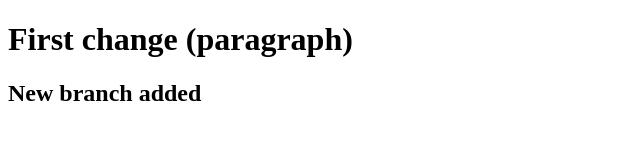
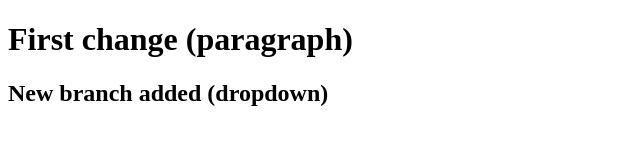
Before and after one commit to lokeshverma21/git-practice, a plain HTML site: page index.html in a window 1280 px wide. Shown: the whole page, without its empty margins (0-640 px from the left). Drawn offline with Linux system fonts and the light colour scheme.

Commit message:
new feature added in main

```diff
--- a/index.html
+++ b/index.html
@@ -7,6 +7,6 @@
 </head>
 <body>
     <h1>First change (paragraph)</h1>
-    <h2>New branch added</h2>
+    <h2>New branch added (dropdown)</h2>
 </body>
 </html>
```
